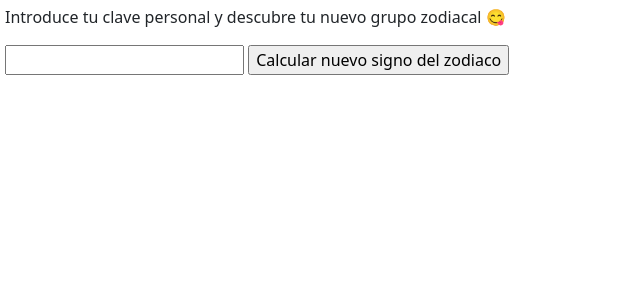
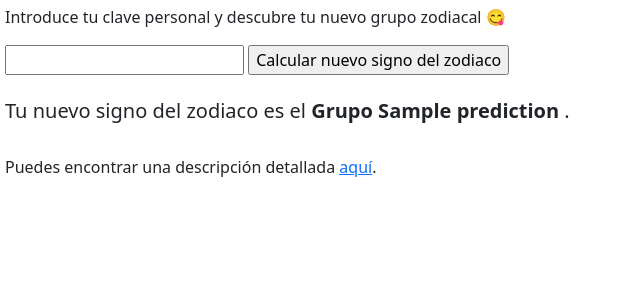
Before and after one commit to Guilliu/Zodiac, a Flask app: template app2/templates/index.html in a window 1280 px wide. Shown: the top 300 px of the page, without its empty margins (0-640 px from the left). Run offline with Flask 2, Linux system fonts and the light colour scheme; the template is opened without the code that fills it: most values are stand-ins (such as "Sample title", 1, 10 or a date in 2020).

Commit message:
Venga ya

```diff
--- a/app2/templates/index.html
+++ b/app2/templates/index.html
@@ -13,9 +13,9 @@
             <input type='submit' value='Calcular nuevo signo del zodiaco'>
         </form>
 
-        {% if prediction > -1 %}
+        {% if prediction %}
             <br>
-            <h5>Tu nuevo signo del zodiaco es el <b>Grupo {{prediction}}</b>.</h5>
+            <h5>Tu nuevo signo del zodiaco es el <b>Grupo {{prediction}} </b>.</h5>
             <br>
             <p>Puedes encontrar una descripción detallada <a href='https://drive.google.com/file/d/1yrdgNrVRPJsVvvs563M0vLbVPer8XUx9/view?usp=sharing' target='_blank'>aquí</a>.</p>
         {% endif %}
```
